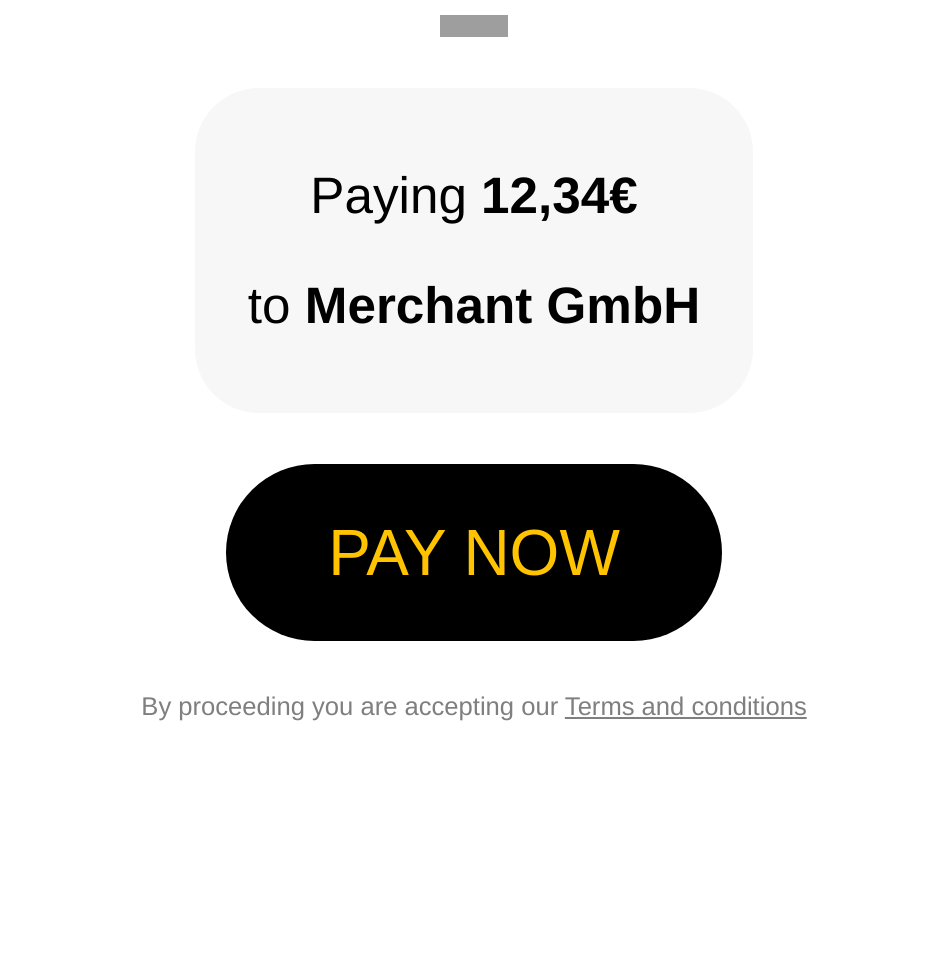
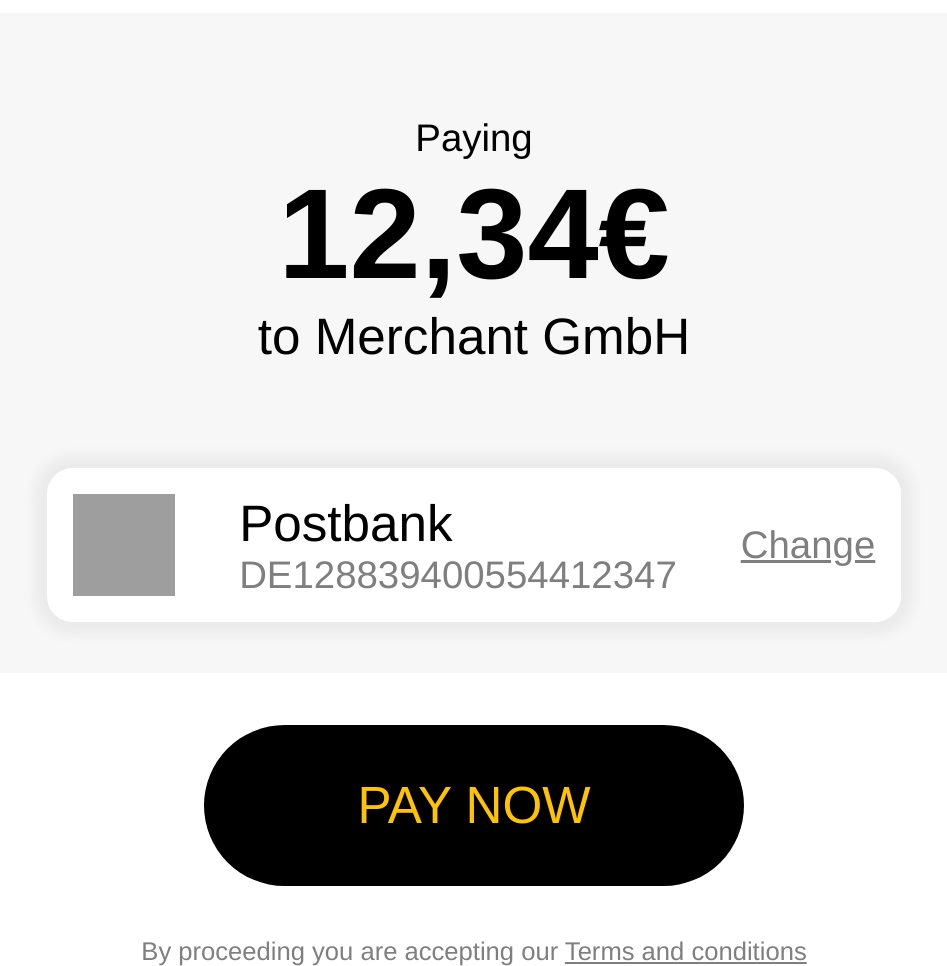
Before and after one commit to jangillich/jangillich.github.io, a Jekyll site: the page gptom.html, which Jekyll copies as it is, in a window 1280 px wide. Shown: the whole page, without its empty margins (166-1113 px from the left). Built offline with Jekyll 4.4.1, drawn with Linux system fonts in a browser that asks for light colours; before the commit the page ends 900 px from its top, so only the background shows below that; grey boxes are pictures that could not be loaded.

Commit message:
Add files via upload

```diff
--- a/gptom.html
+++ b/gptom.html
@@ -2,6 +2,7 @@
 <head>
 	<style>
 		body {
+			padding: 4vw;
 			font-size: 4vw;
 			font-family: 'Helvetica';
 			display: flex;
@@ -9,7 +10,7 @@
 justify-content: center;
 align-items: center;
 gap: 2vw;
-height: 80%;
+height: 90%;
 		}
 
 		button {
@@ -18,8 +19,8 @@
 
 /* Auto layout */
 background:black;
-
-padding: 4vw 8vw;
+font-size: 4vw;
+padding: 4vw 12vw;
 gap: 1vw;
 isolation: isolate;
 
@@ -30,7 +31,6 @@
 
 /* Inside auto layout */
 border-width: 0px;
-    font-size: 5vw;
 
 
 		}
@@ -48,15 +48,27 @@
 </head>
 <body>
 	<div></div>
+	<div style="height: 8vw; width: 100%; background-image: url('https://www.gptom.com/wp-content/uploads/2023/01/tom_logo_pos_RGB_small-480x155.png'); background-size: contain; background-repeat: no-repeat; background-position: center;"></div>
 
-	<img decoding="async" loading="lazy" width="68.6" height="22.2" src="https://www.gptom.com/wp-content/uploads/2023/01/tom_logo_pos_RGB_small.png" alt="" srcset="https://www.gptom.com/wp-content/uploads/2023/01/tom_logo_pos_RGB_small.png 686w, https://www.gptom.com/wp-content/uploads/2023/01/tom_logo_pos_RGB_small-480x155.png 480w" sizes="(min-width: 0px) and (max-width: 480px) 480px, (min-width: 481px) 686px, 100vw" class="wp-image-253072">
+
 <div style="flex: 1"></div>
-<div style="text-align: center; background-color: #f7f7f7; border-radius: 5vw 5vw 5vw 5vw; padding: 20pt 40pt"><p>Paying <b>12,34€</b></p>
-<p>to <b>Merchant GmbH</b></p></div>
 
-<div style="flex: 5"></div>
+<div style="width: 100%; display:flex; background-color: #f7f7f7; border-radius: 5vw 5vw 5vw 5vw;flex-direction:column; align-items: center; padding: 4vw 0vw">
 
-<button onclick="window.location.href='https://link.tink.com/1.0/pay/?client_id=cd63786e043e4bba91a160dc5f6b3719&redirect_uri=https://console.tink.com/callback&market=DE&locale=en_US&payment_request_id=79c73ae0d3b311edbb416b8c259847a6&session_id=4e0d4693044e4ad98adbce45848b69866b3fe79c0bb04fb1afc8aa47a7eb0e58&input_provider=de-postbank-münchen-ob';">PAY NOW</button>
+<div style="margin-bottom: 4vw; text-align: center;"><p><span style="font-size: 3vw">Paying</span><br/><b style="font-size: 10vw">12,34€</b>
+<br>to Merchant GmbH</p></div>
+<div style=" display: flex; align-items:center; gap: 5vw; padding: 2vw 2vw; box-shadow: 0vw 0vw 1vw 1vw rgba(0,0,0,0.05); border-radius: 2vw; background: white;">
+	<div style="width: 8vw; height: 8vw; background-size: cover; background-image: url('https://cdn.tink.se/provider-images/de/de-postbank.png');"></div>
+	<div style="display: flex; flex-direction: column;"><span>Postbank</span><span style="font-size: 3vw; color: #7f7f7f;">DE128839400554412347</span></div>
+	<div><a href="blank" style="color: #7f7f7f; font-size: 3vw;">Change</a></div>
+</div>
+
+</div>
+
+
+<div style="flex: 1"></div>
+
+<button onclick="window.location.href='https://link.tink.com/1.0/pay/?client_id=cd63786e043e4bba91a160dc5f6b3719&redirect_uri=https://console.tink.com/callback&market=DE&locale=en_US&payment_request_id=5a002b20d3e711edbb416b8c259847a6&session_id=5f3c76c621cd495a9f108845e03a2a65edf441c9eae248a7b114243643b1cb44&input_provider=de-postbank-münchen-ob';">PAY NOW</button>
 
 <p style="color: #7f7f7f; font-size: 2vw;">By proceeding you are accepting our <a style="color: #7f7f7f;" href="/">Terms and conditions</a></p>
 </body>
```
